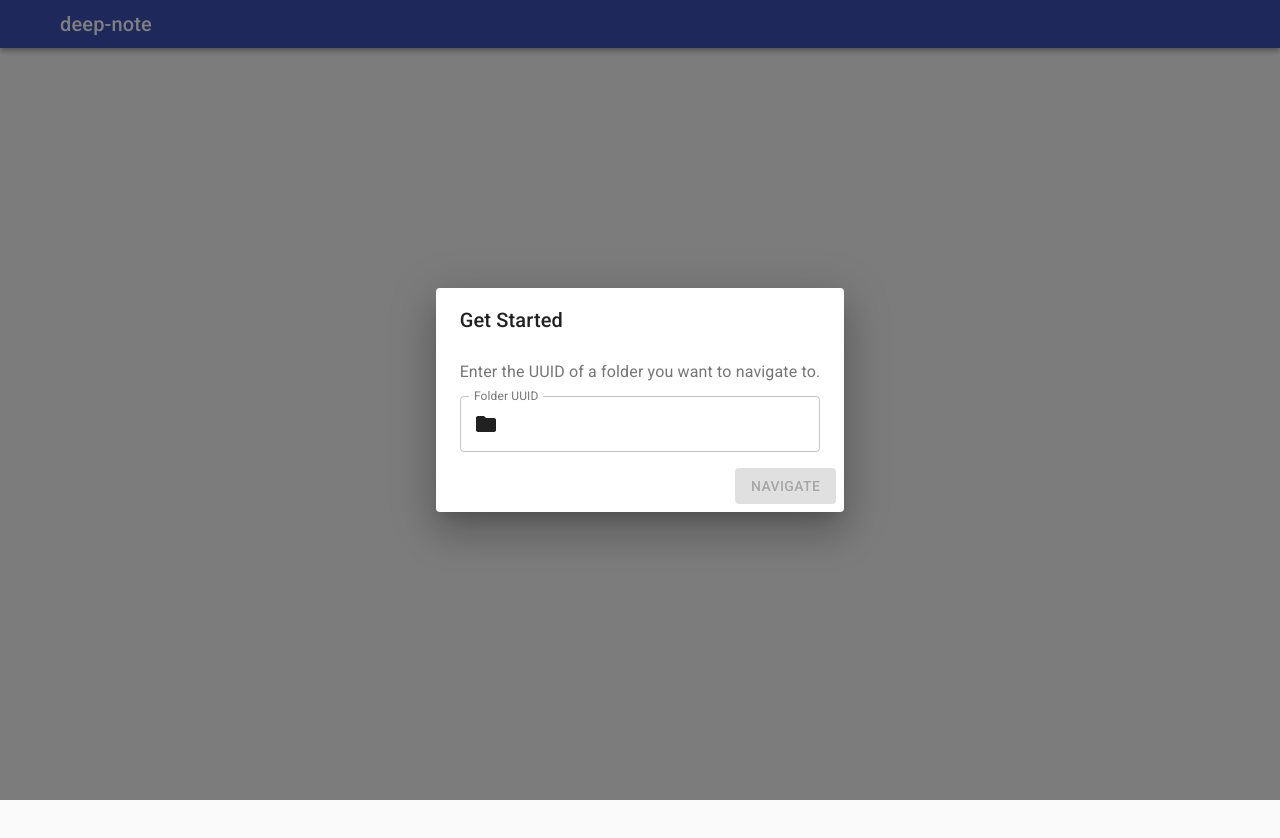
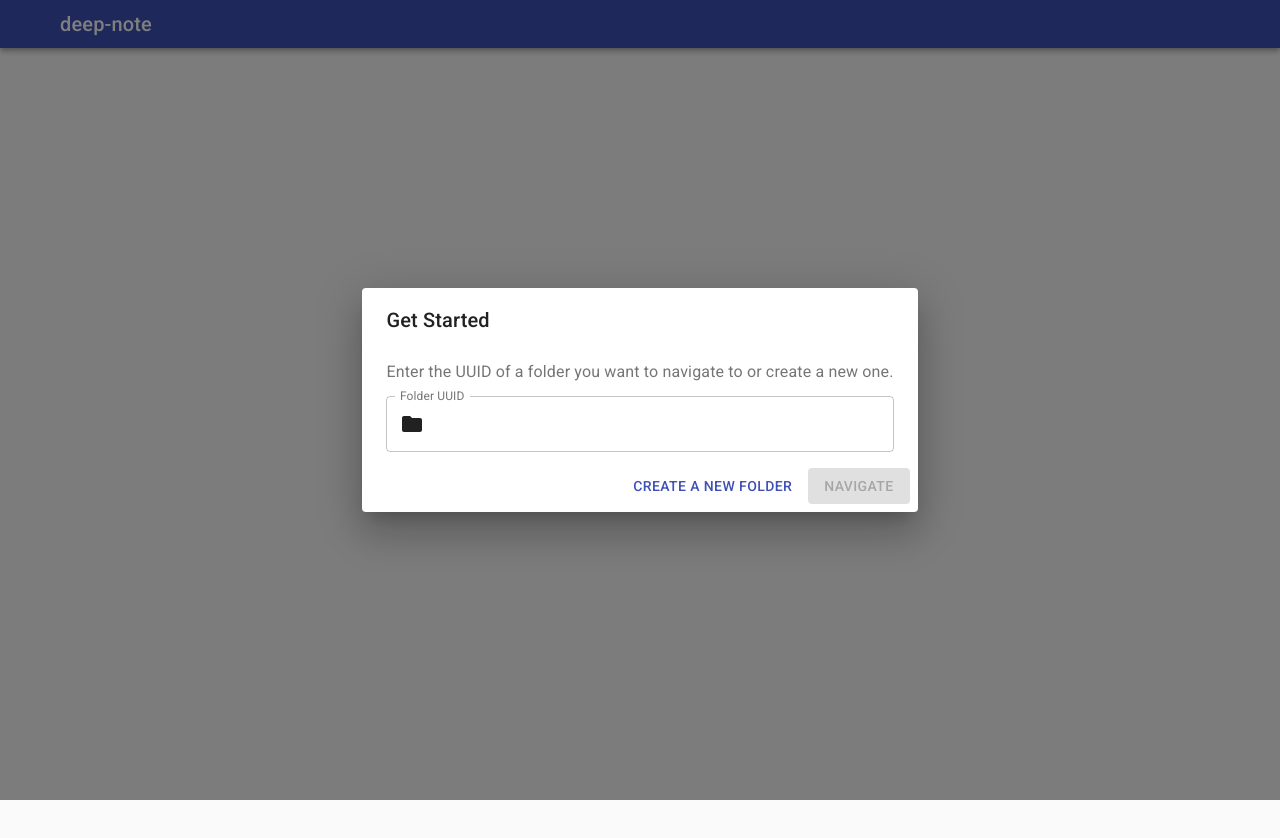
Before and after one commit to devonbahary/deep-note-v3, a React app: page / in a window 1280 px wide. Both pictures are taken after a click on the button "GET STARTED". Shown: the top 838 px of the page. Built offline with nearby package versions, Linux system fonts and the light colour scheme.

Commit message:
adds create new folder flow from <Home />

```diff
--- a/src/Home.js
+++ b/src/Home.js
@@ -1,7 +1,9 @@
 import React, { useState } from 'react';
 import { useHistory } from 'react-router-dom';
+import Backdrop from '@material-ui/core/Backdrop';
 import Button from '@material-ui/core/Button';
 import Dialog from '@material-ui/core/Dialog';
+import CircularProgress from '@material-ui/core/CircularProgress';
 import DialogActions from '@material-ui/core/DialogActions';
 import DialogContent from '@material-ui/core/DialogContent';
 import DialogContentText from '@material-ui/core/DialogContentText';
@@ -13,6 +15,7 @@ import { makeStyles } from '@material-ui/core/styles';
 import { AppBar } from './common/AppBar';
 import { Content } from './common/Content';
 import { RouterUtil } from './utilities/RouterUtil';
+import { ApiUtil } from './utilities/ApiUtil';
 
 const useStyles = makeStyles(() => ({
     content: {
@@ -27,37 +30,27 @@ const useStyles = makeStyles(() => ({
     },
 }));
 
-export const Home = () => {
-    const [ isDialogOpen, setIsDialogOpen ] = useState(false);
-    const openDialog = () => setIsDialogOpen(true);
-    const closeDialog = () => setIsDialogOpen(false);
-
-    const [ folderUUID, setFolderUUID ] = useState('');
-    const handleFolderUUIDChange = (e) => setFolderUUID(e.target.value);
-
-    const history = useHistory();
-    const handleNavigate = () => RouterUtil.goToFolder(history, folderUUID);
+const GetStartedDialog = ({
+    folderUUID,
+    handleCreateNewFolder,
+    handleFolderUUIDChange,
+    handleNavigate,
+    onClose,
+    open,
+}) => {
     const handleTextFieldKeyPress = (e) => {
         if (e.key === 'Enter') handleNavigate();
     };
 
-    const classes = useStyles();
-
+    const isCreateNewFolderButtonDisabled = Boolean(folderUUID.length);
     const isNavigateButtonDisabled = !Boolean(folderUUID.length);
 
     return (
-        <div>
-            <AppBar title="deep-note" />
-            <Content>
-                <div className={classes.home}>
-                    <Button color="primary" onClick={openDialog} variant="outlined">
-                        Get Started
-                    </Button>
-                    <Dialog open={isDialogOpen} onClose={closeDialog} aria-labelledby="form-dialog-title">
+        <Dialog open={open} onClose={onClose} aria-labelledby="form-dialog-title">
             <DialogTitle id="form-dialog-title">Get Started</DialogTitle>
             <DialogContent>
                 <DialogContentText>
-                            Enter the UUID of a folder you want to navigate to.
+                    Enter the UUID of a folder you want to navigate to or create a new one.
                 </DialogContentText>
                 <TextField
                     id="input-with-icon-textfield"
@@ -79,6 +72,13 @@ export const Home = () => {
             <DialogActions>
                 <Button
                     color="primary"
+                    disabled={isCreateNewFolderButtonDisabled}
+                    onClick={handleCreateNewFolder}
+                >
+                    Create A New Folder
+                </Button>
+                <Button
+                    color="primary"
                     disabled={isNavigateButtonDisabled}
                     onClick={handleNavigate}
                     variant="contained"
@@ -87,7 +87,52 @@ export const Home = () => {
                 </Button>
             </DialogActions>
         </Dialog>
+    );
+};
+
+export const Home = () => {
+    const [ isDialogOpen, setIsDialogOpen ] = useState(false);
+    const openDialog = () => setIsDialogOpen(true);
+    const closeDialog = () => setIsDialogOpen(false);
+
+    const [ folderUUID, setFolderUUID ] = useState('');
+    const handleFolderUUIDChange = (e) => setFolderUUID(e.target.value);
+
+    const history = useHistory();
+    const handleNavigate = () => RouterUtil.goToFolder(history, folderUUID);
+
+    const [ isLoadingNewFolder, setIsLoadingNewFolder ] = useState(false);
+    const handleCreateNewFolder = async () => {
+        setIsLoadingNewFolder(true);
+        const folder = await ApiUtil.createFolder();
+        RouterUtil.goToFolder(history, folder.uuid);
+    }
+
+    const classes = useStyles();
+
+    return (
+        <div>
+            <AppBar title="deep-note" />
+            <Content>
+                {isLoadingNewFolder ? (
+                    <Backdrop open>
+                        <CircularProgress />
+                    </Backdrop>
+                ) : (
+                    <div className={classes.home}>
+                        <Button color="primary" onClick={openDialog} variant="outlined">
+                            Get Started
+                        </Button>
+                        <GetStartedDialog
+                            folderUUID={folderUUID}
+                            handleCreateNewFolder={handleCreateNewFolder}
+                            handleFolderUUIDChange={handleFolderUUIDChange}
+                            handleNavigate={handleNavigate}
+                            onClose={closeDialog}
+                            open={isDialogOpen}
+                        />
                     </div>
+                )}
             </Content>
         </div>
     );
--- a/src/utilities/ApiUtil.js
+++ b/src/utilities/ApiUtil.js
@@ -5,4 +5,9 @@ export class ApiUtil {
         const { data } = await axios.get(`/api/folders/${uuid}`);
         return data;
     }
+
+    static async createFolder(name, parentFolderUUID) {
+        const { data } = await axios.post(`/api/folders`, { name, parentFolderUUID });
+        return data;
+    }
 }
```
Lines whose indentation alone changed are shown as unchanged.
